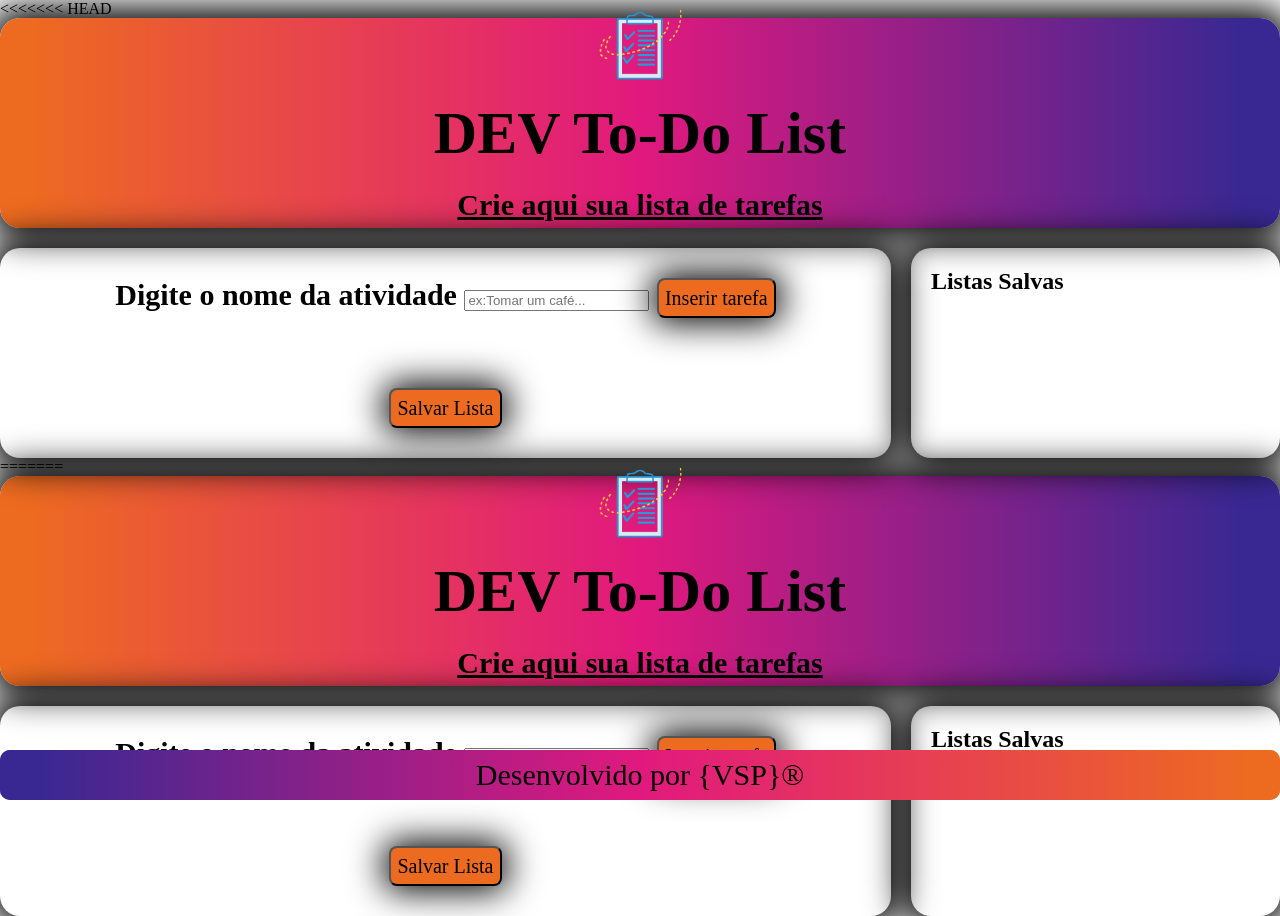
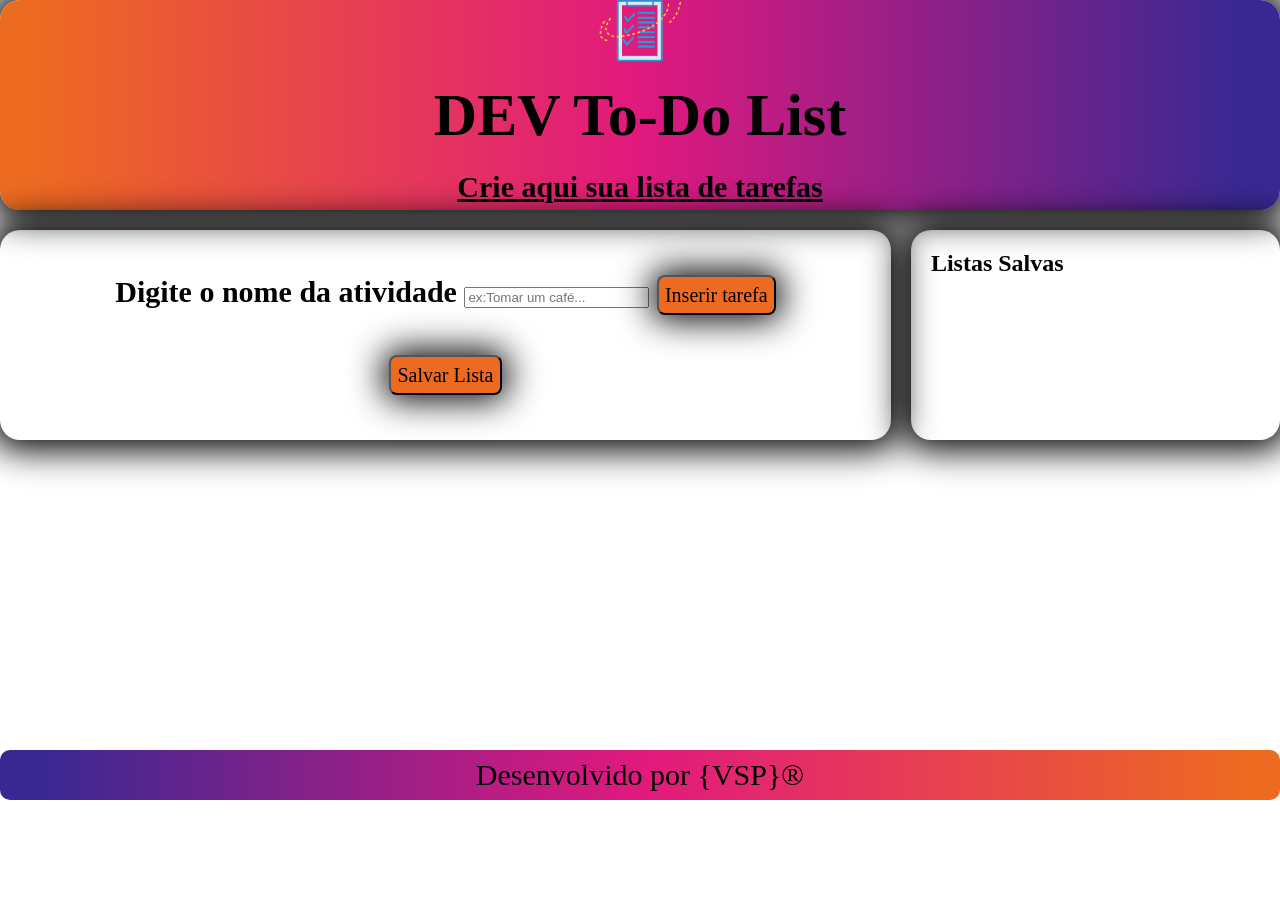
Before and after one commit to DevVitorPedra/DEVinHouse, a plain HTML site: page index.html in a window 1280 px wide. After the commit the page ends 800 px from the top, so only its background shows below. Drawn offline with nearby package versions, Linux system fonts and the light colour scheme; a web font is replaced by a local one.

Commit message:
Ultima correção

```diff
--- a/index.html
+++ b/index.html
@@ -1,4 +1,4 @@
-<<<<<<< HEAD
+
 <!DOCTYPE html>
 <html lang="en">
   <head>
@@ -56,61 +56,3 @@
     <script src="script.js"></script>
   </body>
 </html>
-=======
-<!DOCTYPE html>
-<html lang="en">
-  <head>
-    <meta charset="UTF-8" />
-    <meta http-equiv="X-UA-Compatible" content="IE=edge" />
-    <meta name="viewport" content="width=device-width, initial-scale=1.0" />
-    <link rel="stylesheet" href="style.css" />
-    <link rel="shortcut icon" href="/png-transparent-check-mark-scalable-graphics-check-s-angle-text-trademark.png" type="image/x-icon" />
-    <link
-      rel="stylesheet"
-      href="https://cdn.jsdelivr.net/npm/bootstrap-icons@1.5.0/font/bootstrap-icons.css"
-    />
-    <title>To-Do</title>
-  </head>
-  <body>
-    <div id="splash"></div>
-    <div class="app">
-      <header>
-        <div id="logo">
-          <img
-            src="/206-2062118_clipboard-clip-art-at-clker-todolist-png.png"
-            alt=""
-          />
-          <h1>DEV To-Do List</h1>
-        </div>
-        <p>Crie aqui sua lista de tarefas</p>
-      </header>
-      <main>
-        <div id="crie">
-          <form action="submit" id="form-input">
-            <label for="task">Digite o nome da atividade</label>
-            <input
-              type="text"
-              name="task"
-              id="task"
-              placeholder="ex:Tomar um café..."
-            />
-            <button type="submit">Inserir tarefa</button>
-          </form>
-
-            <div id="adicionados">
-
-            </div>
-            <button id="btn-salvar">Salvar Lista</button>
-        </div>
-        <div class="listas">
-          <h2>Listas Salvas</h2>
-          <div id="lista"></div>
-        </div>
-      </main>
-    </div>
-
-    <footer><p>Desenvolvido por {VSP}® </p></footer>
-
-    <script src="script.js"></script>
-  </body>
-</html>
--- a/style.css
+++ b/style.css
@@ -1,169 +1,4 @@
-<<<<<<< HEAD
-@font-face {
-  font-family: katarina;
-  src: url(/Karantina/Karantina-Regular.ttf);
-}
-body {
-  box-sizing: border-box;
-  margin: 0;
-  padding: 0;
-  font-family: katarina;
-}
-header {
-  background: rgb(237, 107, 32);
-  background: linear-gradient(
-    90deg,
-    rgba(237, 107, 32, 1) 2%,
-    rgba(225, 25, 126, 1) 50%,
-    rgba(57, 40, 146, 1) 97%
-  );
-  height: 210px;
-  width: 100%;
-  font-weight: bold;
-  display: flex;
-  flex-direction: column;
-  justify-content: center;
-  align-items: center;
-  border-radius: 20px;
-  box-shadow: 0 0 35px 10px black;
-}
-logo img,
-h1 {
-  margin-top: 05px;
-}
-h1 {
-  font-size: 60px;
-  font-stretch: wider;
-}
-p {
-  margin-top: -20px;
-  font-size: 30px;
-  text-decoration: underline;
-}
-#logo {
-  display: flex;
-  justify-content: center;
-  flex-direction: column;
-  align-items: center;
-}
 
-img {
-  width: 100px;
-  height: 100px;
-}
-button {
-  font-family: katarina;
-  font-size: 20px;
-  border-radius: 8px;
-  background-color: rgba(237, 107, 32, 1);
-  height: 40px;
-  box-shadow: 0 0 35px 5px black;
-}
-button:hover {
-  transform: scale(1.1);
-}
-#crie {
-
-  min-height: 210px;
-  height: auto;
-  width: 70%;
-  font-weight: bold;
-  font-size: 30px;
-  display: flex;
-  flex-direction: column;
-  align-items: center;
-  justify-content: center;
-  border-radius: 20px;
-  margin-top: 20px;
-  box-shadow: 0 0 35px 10px black;
-}
-.listas {
-  margin-left: 20px;
-
-  height: auto;
-  width: 29%;
-  font-weight: bold;
-  border-radius: 20px;
-  margin-top: 20px;
-  box-shadow: 0 0 35px 10px black;
-}
-main {
-  display: flex;
-}
-h2 {
-  margin-left: 20px;
-}
-li{
-
-    list-style: none;
-}
-.delete{
-    border:2px solid black;
-    cursor: pointer;
-    width: 25px;
-    height: 25px;
-    font-size: 25px;
-    border-radius: 4px;
-    background-color:white;
-
-
-}
-.card {
-
-  height: 40px;
-  width: 150px;
-  border-radius: 6px;
-  box-shadow: 5px 15px 30px 5px gray ;
-  display: flex;
-  flex-direction: row;
-  align-items: center;
-  margin-bottom: 10px;
-  margin-left: 20px;
-  font-size: 30px;
-  cursor: pointer;
-}
-
-input[type=checkbox]:checked + label.line-through{
-  text-decoration: line-through;
-}
-span{
-  position: absolute;
-  right: 690px;
-}
-
-
-.hidden{
-  display: none;
-}
-#adicionados{
-  padding: 20px;
-}
-.delete-storage{
-  float: right;
-  margin-top: -50px;
-  margin-right: 10px;
-}
-
-footer{
-  border-radius: 10px;
-  display: flex;
-  align-items: center;
-  justify-content: center;
-  width: 100%;
-  height: 50px;
-  background: linear-gradient(
-    270deg,
-    rgba(237, 107, 32, 1) 2%,
-    rgba(225, 25, 126, 1) 50%,
-    rgba(57, 40, 146, 1) 97%
-  );
-  position: absolute;
-  bottom: 0;
-}
-footer p{
-  text-decoration: none;
-  margin: 0;
-=======
 @font-face {
   font-family: katarina;
   src: url(/Karantina/Karantina-Regular.ttf);
```
